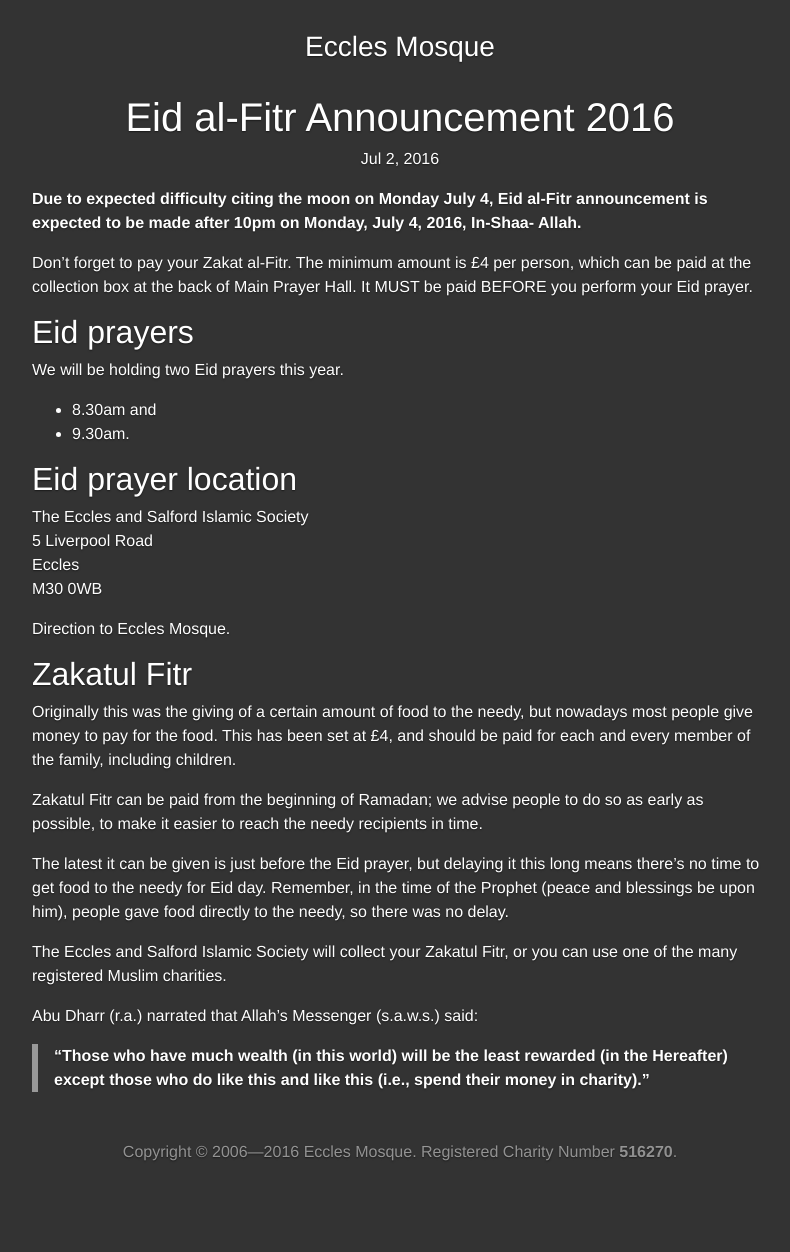
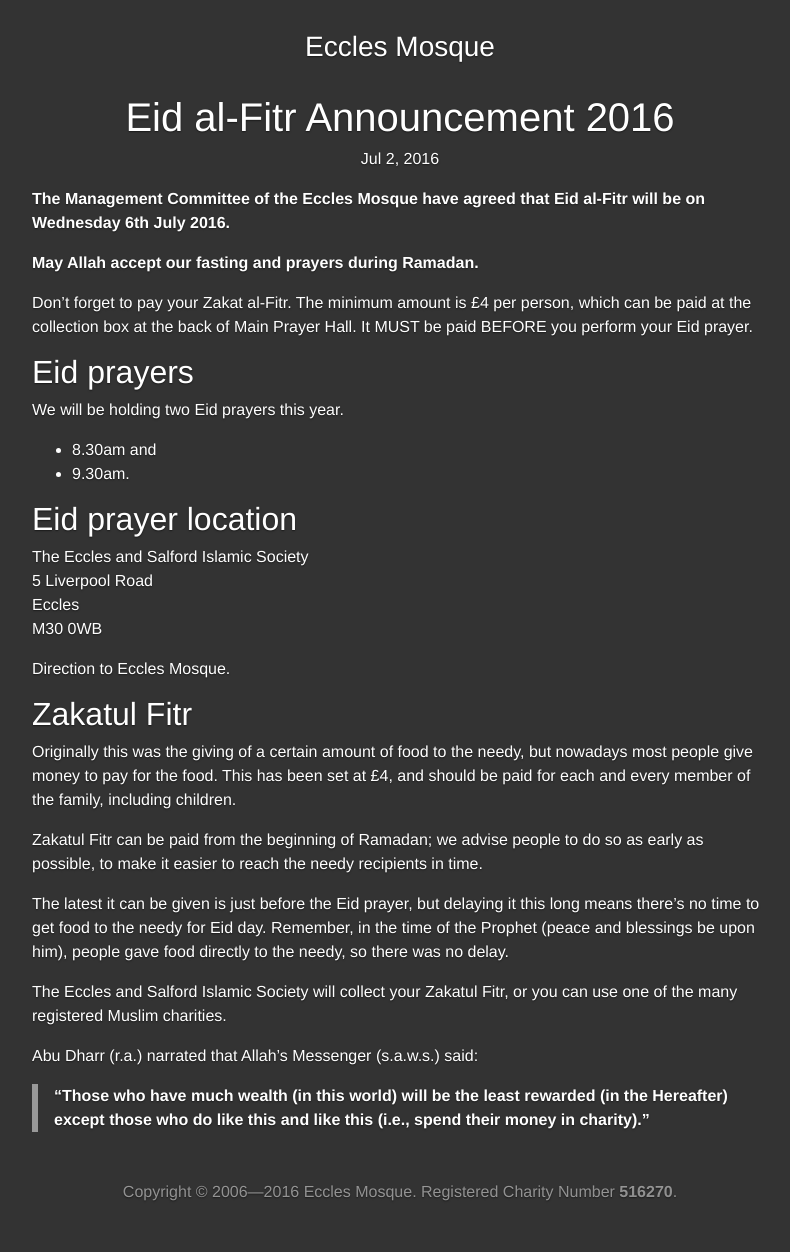
Before and after one commit to ecclesmosque/ecclesmosque.github.io, a Jekyll site: the page built from _posts/2016-07-02-eid-al-fitr-2016-1437-announcement.md, in a window 1280 px wide. Shown: the whole page, without its empty margins (240-1030 px from the left). Built offline with Jekyll 4.4.1, drawn with Linux system fonts in a browser that asks for light colours; before the commit the page ends 1212 px from its top, so only the background shows below that.

Commit message:
Update 2016-07-02-eid-al-fitr-2016-1437-announcement.md

```diff
--- a/_posts/2016-07-02-eid-al-fitr-2016-1437-announcement.md
+++ b/_posts/2016-07-02-eid-al-fitr-2016-1437-announcement.md
@@ -5,7 +5,9 @@
 categories: announcements
 ---
 
-**Due to expected difficulty citing the moon on Monday July 4, Eid al-Fitr announcement is expected to be made after 10pm on Monday, July 4, 2016, In-Shaa- Allah.**
+**The Management Committee of the {{ site.title }} have agreed that Eid al-Fitr will be on Wednesday 6th July 2016.**
+
+**May Allah accept our fasting and prayers during Ramadan.**
 
 Don’t forget to pay your [Zakat al-Fitr](#zakatul-fitr). The minimum amount is £4 per person, which can be paid at the collection box at the back of Main Prayer Hall. It MUST be paid BEFORE you perform your Eid prayer.
 
```
